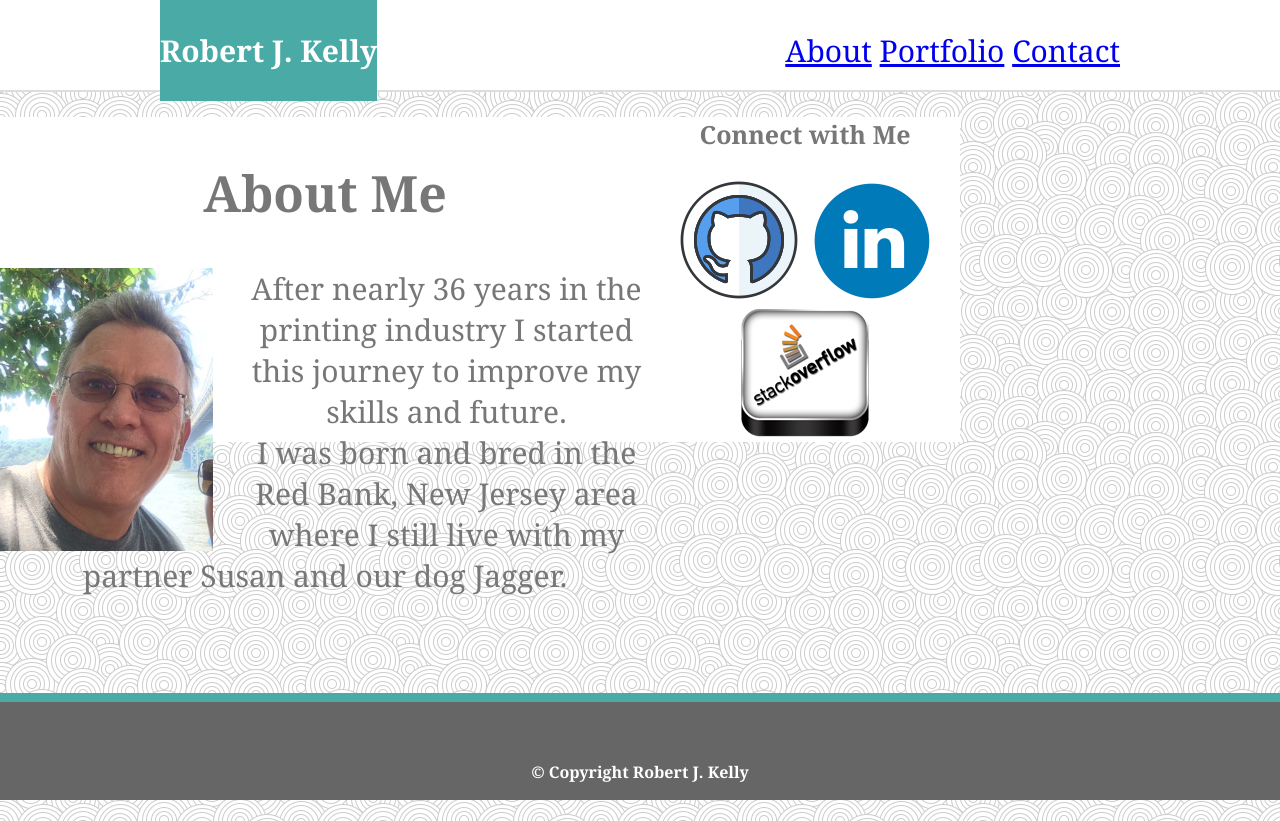
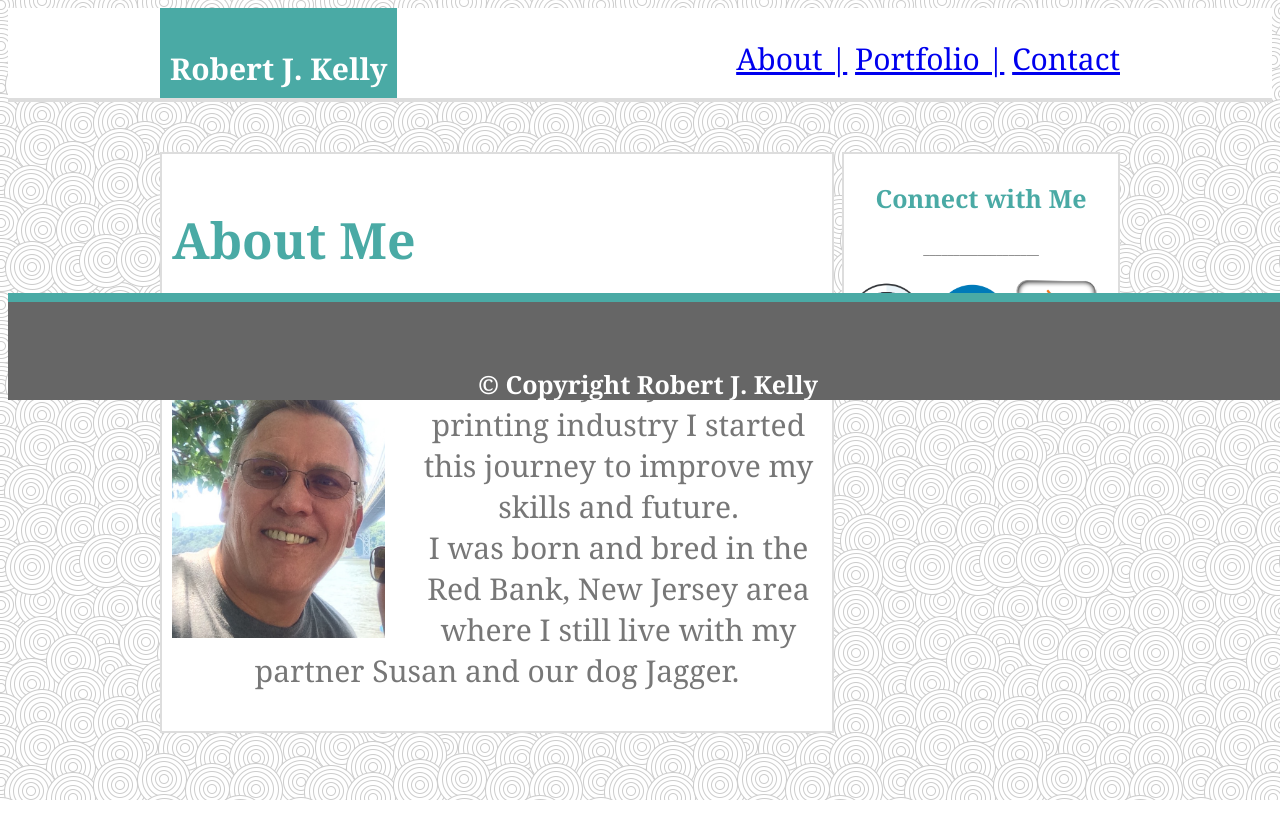
Before and after one commit to rjkinhighlands/Basic-Portfolio, a PHP site: page / in a window 1280 px wide. After the commit the page ends 800 px from the top, so only its background shows below. Run offline with PHP 8.4, Linux system fonts and the light colour scheme.

Commit message:
final homework

```diff
--- a/Basic-Portfolio/assets/css/Style.css
+++ b/Basic-Portfolio/assets/css/Style.css
@@ -6,10 +6,10 @@
     /* Left Header Name */
 header {
     border-bottom-style: solid;
-    border-bottom-width: 2px;
+    border-bottom-width: 4px;
     border-color: #dddddd;
 	background: #FFFFFF;
-    width:100%;
+    width:auto;
     height: 90px;
     font-family: "Georgia", "Times New Roman", Times, serif;
     color: #ffffff;
@@ -25,30 +25,45 @@ nav {
 }
     /* About Me */
 body {
-    margin: 0px auto;
     background:url(../images/MainBackgroud.png);
     font-family: "Georgia", "Times New Roman", Helvetica, sans-serif;
     color: #777777;
 }
+
+.container {
+    width:960px;
+    margin:50px auto;
+}
 h1 {
     color: #fff;
     font-size: 30px;
+    text-align: center;
 }
 ul {
     font-size: 30px;
 }
 h2 {
     font-size: 50px;
+    color: #4aaaa5;
+    text-align: left;
 }
 p {
     font-size: 30px;
 }
 h3 {
     font-size: 25px;
+    text-align: center;
+    color: #4aaaa5;
 }
+    /* Footer*/
 h4 {
+    font-size: 25px;
     color: #fff;
     font size:20px;
+    text-align: center;
+}
+    /* maincontent rules*/
+h5 {
     text-align: center;
 }
 footer {
@@ -56,21 +71,17 @@ footer {
     border-top-width: 9px;
     border-color: #4aaaa5;
     position: absolute;
-    bottom: 0px;
+    bottom: 400px;
     margin:0 auto 0 auto;
     height: 98px;
-    clear: all;
     line-height: 98px;
     background-color: #666666;
     width: 100%;
 }
-.container {
-    width: 960px;
-    background-color: #FFFFFF;
-    text-align: center;
-}
 #name {
     float:left;
+    height: 70px;
+    padding:10px;
     background-color: #4aaaa5;
 }
 #buttons {
@@ -78,22 +89,37 @@ footer {
 }
         /* About Me Position */
 #maincontent {
+    border-style: solid;
+    border-width: 2px;
+    border-color: #dddddd;
+    background: #FFFFFF;
     float: left;
     width: 650px;
     height: auto;
+    padding:10px;
+    background-color: #FFFFFF;
+    text-align: center;
 }
         /* Connect Me Position*/
 #connect {
+    border-style: solid;
+    border-width: 2px;
+    border-color: #dddddd;
+    background: #FFFFFF;
     float: right;
+    height: auto;
+    width: 270px;
+    padding:2px;
+    background-color: #FFFFFF;
 }
 #bio-image {
 	float: left;
-}
-#main-bio {
-	width: 50%;
 }
 #bio-image {
 	width: 189;
 	height: 283px;
 	margin-right: 30px;
 }
+#logo {
+    width: 30%;
+}
--- a/Basic-Portfolio/index.html
+++ b/Basic-Portfolio/index.html
@@ -1,8 +1,8 @@
 <!DOCTYPE html>
 <html lang="en">
 <head>
-		<title>Robert J. Kelly Homework 1</title>
-	<link rel="stylesheet" type="text/css" href="assets/css/Style.css">
+	<title>Robert J. Kelly Homework 1</title>
+		<link rel="stylesheet" type="text/css" href="assets/css/Style.css">
 </head>
 <body>
 	<header>
@@ -12,8 +12,8 @@
 				</section>
 				<section id="buttons">
 				<ul>
-					<li><a href="index.html">About</a>
-					<l2><a href="Portfolio.html">Portfolio</a>
+					<li><a href="index.html">About |</a>
+					<l2><a href="Portfolio.html">Portfolio |</a>
 					<l2><a href="contact.html">Contact</a>
 				</ul>
 				</section>
@@ -22,12 +22,13 @@
 	<div class="container">
 		<section id="maincontent">
 				<h2>About Me</h2>
+					<h5>___________________________________________________</h5>
 					<img src="./assets/images/RobertJKelly.jpg" alt="Your Name" id="bio-image">
 						<p>After nearly 36 years in the printing industry I started this journey to improve my skills and future.<br>
 						I was born and bred in the Red Bank, New Jersey area where I still live with my partner Susan and our dog Jagger.</p>
 		</section>
-		<section id="Connect">
-				<h3>Connect with Me</h3>
+		<section id="connect">
+				<h3>Connect with Me</h3><h5> ___________________</h5>
 					<img src="./assets/images/github.png" alt="github" id="logo">
 					<img src="./assets/images/linkedin.png" alt="Linkedin" id="logo">
 					<img src="./assets/images/stackoverflowpx.png" alt="Stack" id="logo">
```
